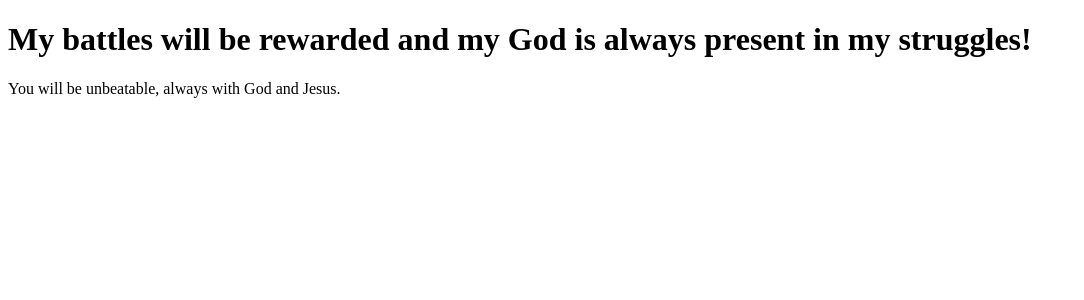
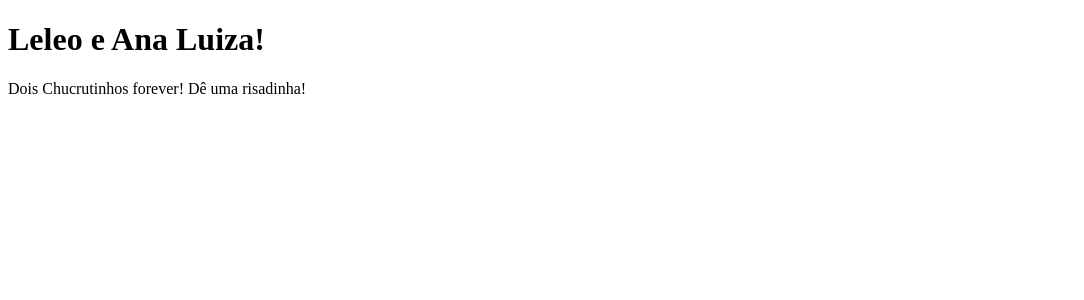
Before and after one commit to arks-lacerda/clone-tabnews, a Next.js app: page / in a window 1280 px wide. Shown: the top 300 px of the page, without its empty margins (0-1084 px from the left). Built offline with nearby package versions, Linux system fonts and the light colour scheme.

Commit message:
add impact phrase

```diff
--- a/pages/index.js
+++ b/pages/index.js
@@ -2,10 +2,9 @@ function Home() {
   return (
     <>
       <h1>
-        My battles will be rewarded and my God is always present in my
-        struggles!
+        Leleo e Ana Luiza!
       </h1>
-      <p>You will be unbeatable, always with God and Jesus.</p>
+      <p>Dois Chucrutinhos forever! Dê uma risadinha!</p>
     </>
   );
 }
```
